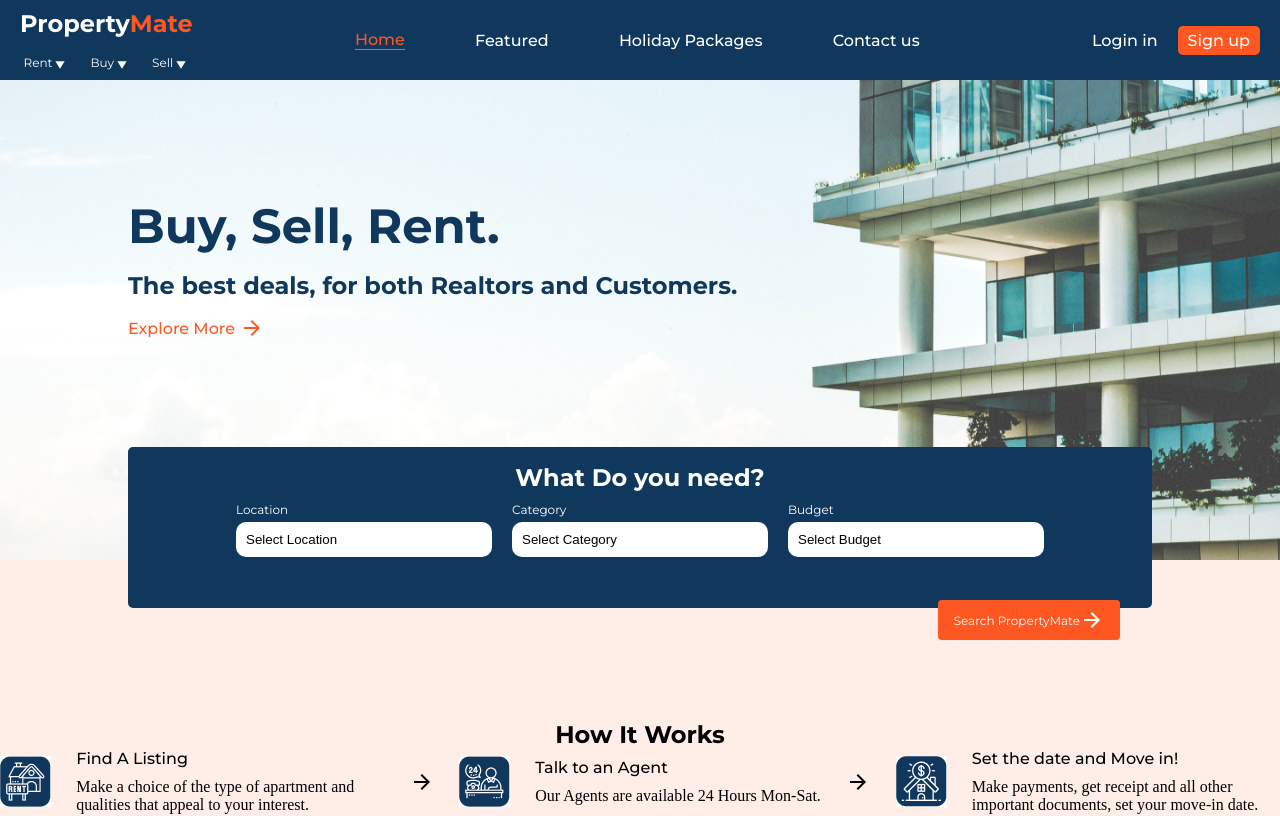
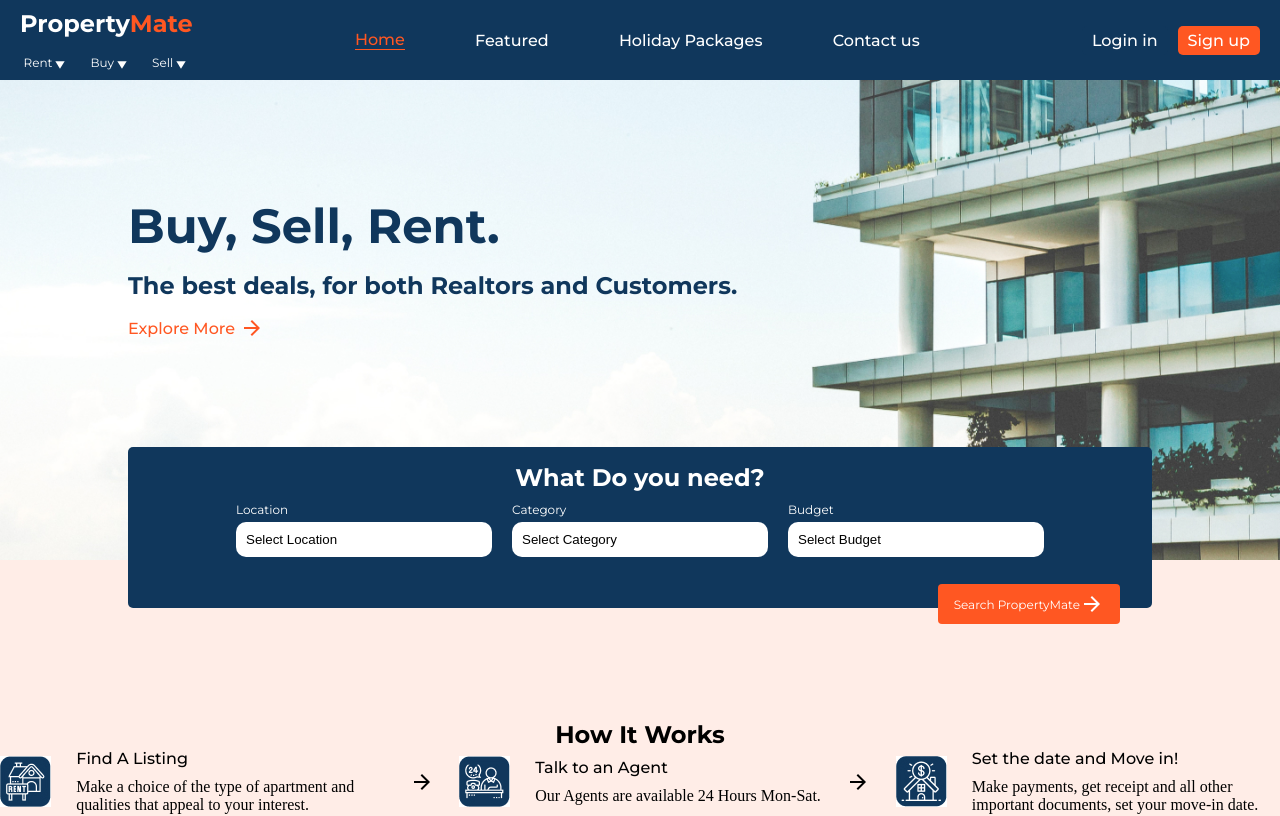
Before and after one commit to kartarkat/property-mate, a React (Create React App) app: page / in a window 1280 px wide. Shown: the top 816 px of the page. Built offline with nearby package versions, Linux system fonts and the light colour scheme.

Commit message:
initial design

```diff
--- a/src/components/FormHelper/FormHelper.module.scss
+++ b/src/components/FormHelper/FormHelper.module.scss
@@ -3,7 +3,6 @@
 .container {
 
     .form {
-
         position: relative;
 
         .fieldsContainer {
@@ -45,7 +44,6 @@
                     }
                 }
             }
-
         }
 
         .submitButton {
@@ -60,7 +58,7 @@
             position: absolute;
             bottom: 0;
             right: 1rem;
-            bottom: -3rem;
+            bottom: -2rem;
 
             &:hover {
                 opacity: 0.8;
```
